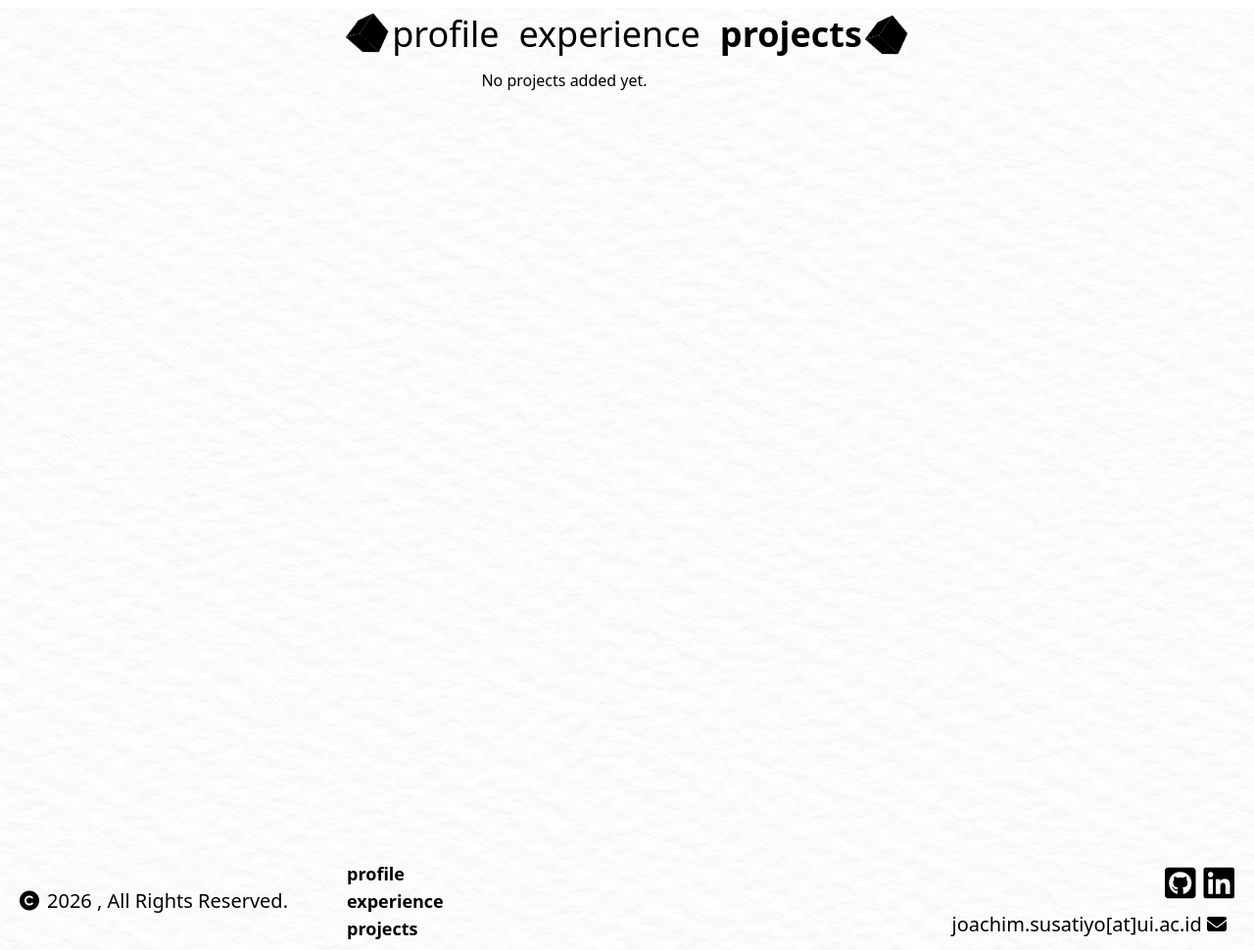
After one commit to JocimSus/myportofolio, a Django app: page /projects/ in a window 1280 px wide. The commit adds this page. Shown: the whole page at 98% size. Run offline with Django 5.2, Linux system fonts and the light colour scheme; some libraries are stand-ins or nearby versions; some web fonts are replaced.

Commit message:
feat: added projects model, view, and page

```diff
--- a/apps/home/selectors.py
+++ b/apps/home/selectors.py
@@ -1,7 +1,11 @@
 from django.db.models import QuerySet
 
-from .models import Experience
+from .models import Experience, Project
 
 
 def get_all_experiences_by_start_date() -> QuerySet[Experience]:
     return Experience.objects.order_by("start_date")
+
+
+def get_all_projects() -> QuerySet[Project]:
+    return Project.objects.all()
--- a/apps/home/templates/home/base.html
+++ b/apps/home/templates/home/base.html
@@ -55,6 +55,12 @@
               experience
             </a>
           </li>
+          <li>
+            <a href="{% url 'home:projects' %}"
+               class="{% if request.path == '/projects/' %} text-primary-100 font-bold {% else %} hover:text-tertiary-100 {% endif %}">
+              projects
+            </a>
+          </li>
         </ul>
         {% comment %}Tailing Nav Decor (Desktop){% endcomment %}
         <div class="hidden md:block md:ml-50 mt-1">
@@ -83,6 +89,10 @@
            class="px-4 py-2 rounded-xl text-lg transition-colors {% if request.path == '/experience/' %} text-primary-100 font-bold {% else %} hover:text-tertiary-100 {% endif %}">
           experience
         </a>
+        <a href="{% url 'home:projects' %}"
+           class="px-4 py-2 rounded-xl text-lg transition-colors {% if request.path == '/projects/' %} text-primary-100 font-bold {% else %} hover:text-tertiary-100 {% endif %}">
+          projects
+        </a>
       </div>
     </header>
     {% block content %}{% endblock %}
@@ -101,6 +111,9 @@
         </li>
         <li>
           <a href="{% url 'home:experience' %}" class="hover:text-tertiary-100">experience</a>
+        </li>
+        <li>
+          <a href="{% url 'home:projects' %}" class="hover:text-tertiary-100">projects</a>
         </li>
       </ul>
       {% comment %}Social Media{% endcomment %}
--- /dev/null
+++ b/apps/home/templates/home/projects.html
@@ -0,0 +1,9 @@
+{% extends "home/base.html" %}
+
+{% block content %}
+  <main class="w-full min-h-screen">
+    <div class="max-w-6xl">
+      <p class="text-center font-light text-primary-100 col-span-full">No projects added yet.</p>
+    </div>
+  </main>
+{% endblock %}
--- a/apps/home/urls.py
+++ b/apps/home/urls.py
@@ -7,4 +7,5 @@ app_name = "home"
 urlpatterns = [
     path("", views.profile, name="profile"),
     path("experience/", views.experience, name="experience"),
+    path("projects/", views.projects, name="projects"),
 ]
--- a/apps/home/views.py
+++ b/apps/home/views.py
@@ -1,7 +1,7 @@
 from django.http import HttpRequest, HttpResponse
 from django.shortcuts import render
 
-from .selectors import get_all_experiences_by_start_date
+from .selectors import get_all_experiences_by_start_date, get_all_projects
 
 
 # Create your views here.
@@ -40,3 +40,11 @@ def experience(req: HttpRequest) -> HttpResponse:
     }
 
     return render(req, "home/experience.html", ctx)
+
+
+def projects(req: HttpRequest) -> HttpResponse:
+    ctx = {
+        "projects": get_all_projects(),
+    }
+
+    return render(req, "home/projects.html", ctx)
```
Also changed, not shown: apps/home/choices.py (+7 -0 lines), apps/home/models.py (+22 -1 lines), apps/home/migrations/0003_project.py (added).
